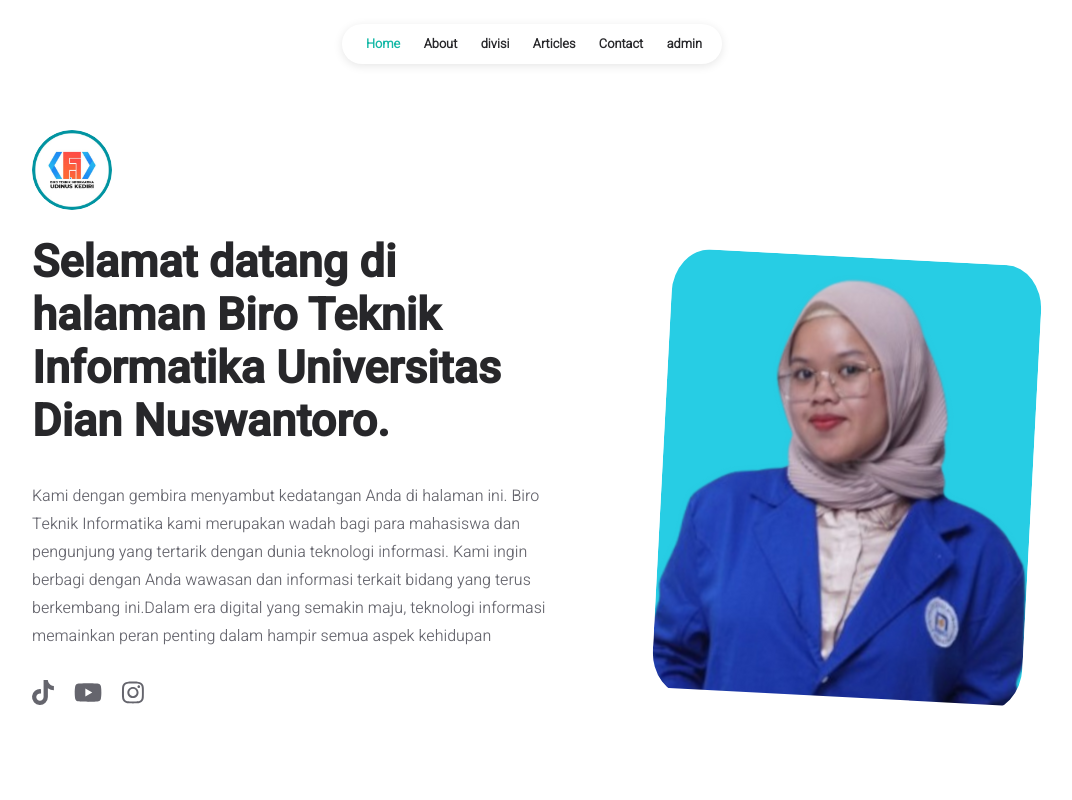
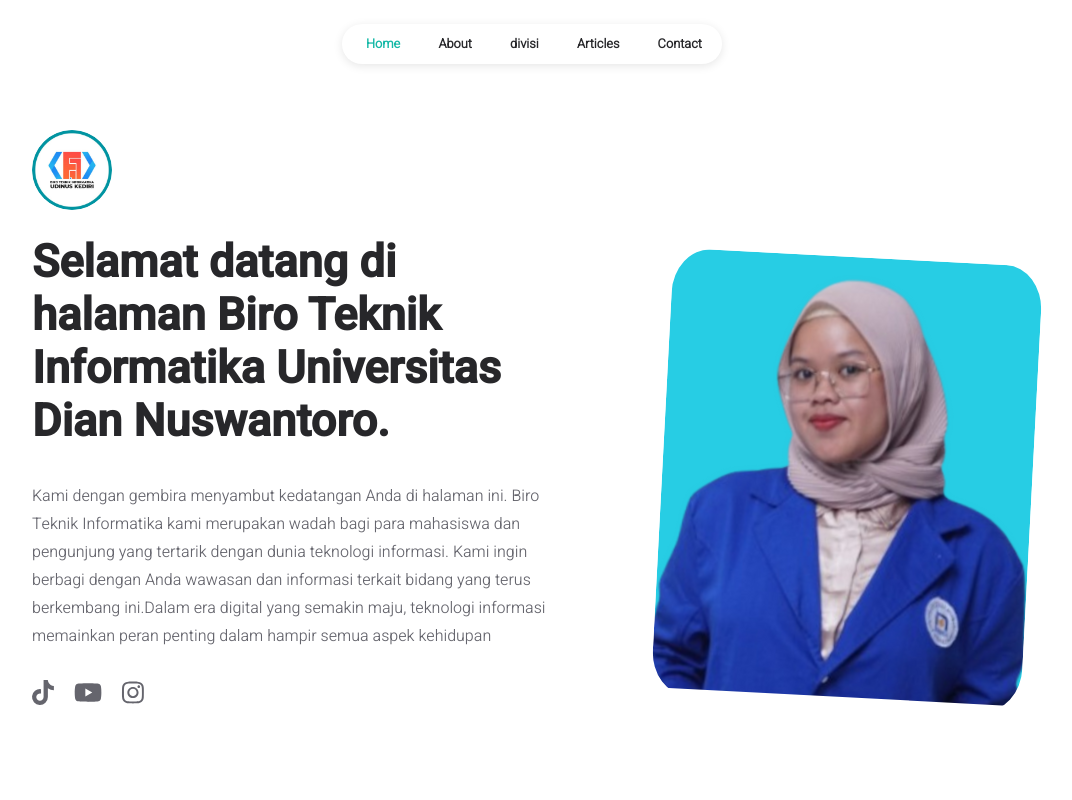
Before and after one commit to TamaMahasiswa/HTMI-Website, a React (Create React App) app: page / in a window 1280 px wide. Shown: the top 800 px of the page, without its empty margins (108-1180 px from the left). Built offline with nearby package versions, Linux system fonts and the light colour scheme.

Commit message:
Update navBar.jsx

```diff
--- a/src/components/common/navBar.jsx
+++ b/src/components/common/navBar.jsx
@@ -57,15 +57,6 @@
 							>
 								<Link to="/contact">Contact</Link>
 							</li>
-							<li
-								className={
-									active === "login"
-										? "nav-item active"
-										: "nav-item"
-								}
-							>
-								<Link to="/Login">admin</Link>
-							</li>
 						</ul>
 					</div>
 				</nav>
```
